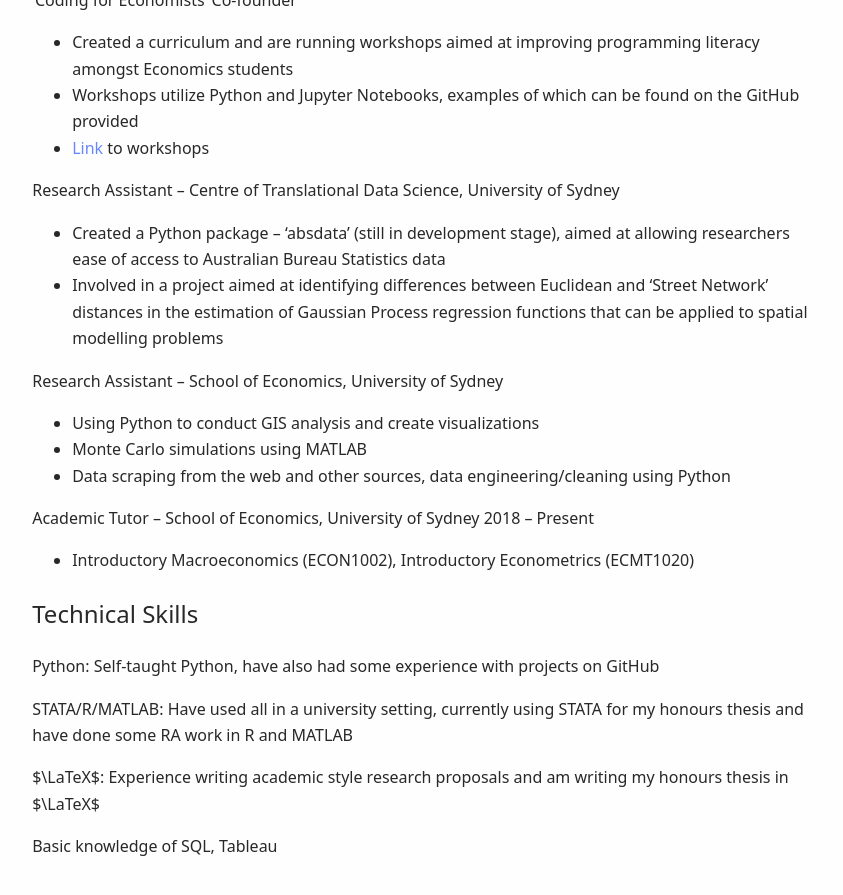
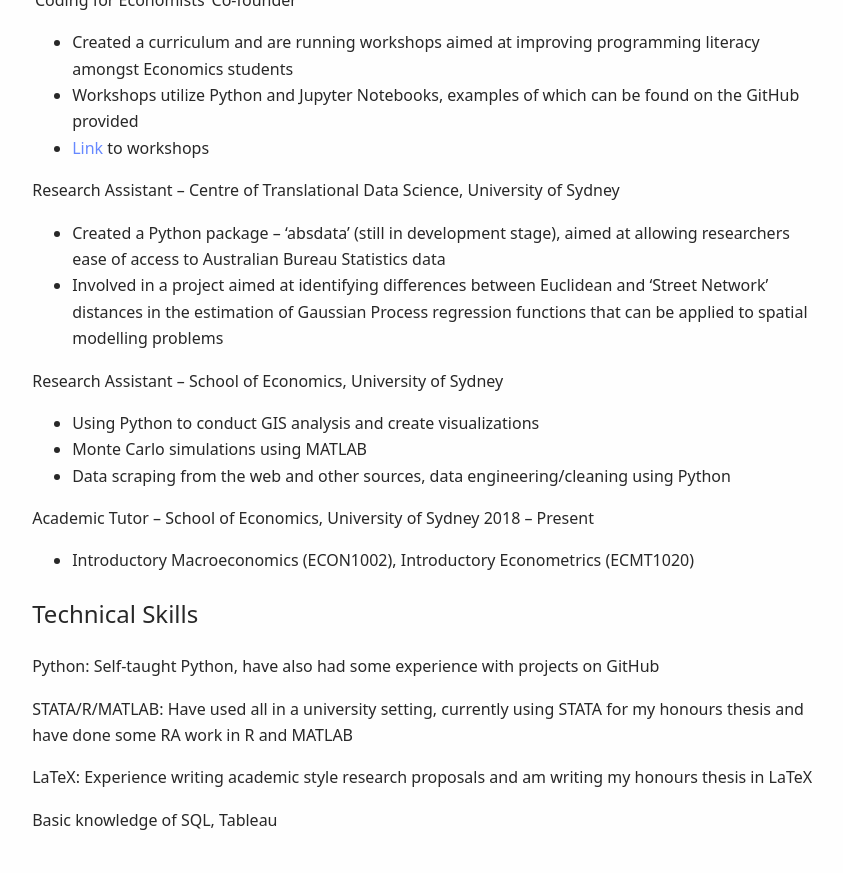
Before and after one commit to varunsatish/varunsatish.github.io, a Jekyll site: the page built from CV.md, in a window 1280 px wide and 900 px high, scrolled down 584 px. Shown: the top 895 px of the window, without its empty margins (211-1054 px from the left). Built offline with Jekyll 4.4.1, drawn with Linux system fonts in a browser that asks for light colours; our own code applies the rules of GitHub Pages for plain Markdown files; after the commit the page ends 1457 px from its top, so only the background shows below that.

Commit message:
Update CV.md

```diff
--- a/CV.md
+++ b/CV.md
@@ -48,7 +48,7 @@
 
 **STATA/R/MATLAB:** Have used all in a university setting, currently using STATA for my honours thesis      and have done some RA work in R and MATLAB
 
-**$\LaTeX$:** Experience writing academic style research proposals and am writing my honours thesis in $\LaTeX$
+**LaTeX:** Experience writing academic style research proposals and am writing my honours thesis in LaTeX
 
 Basic knowledge of **SQL**, **Tableau**
 
```
